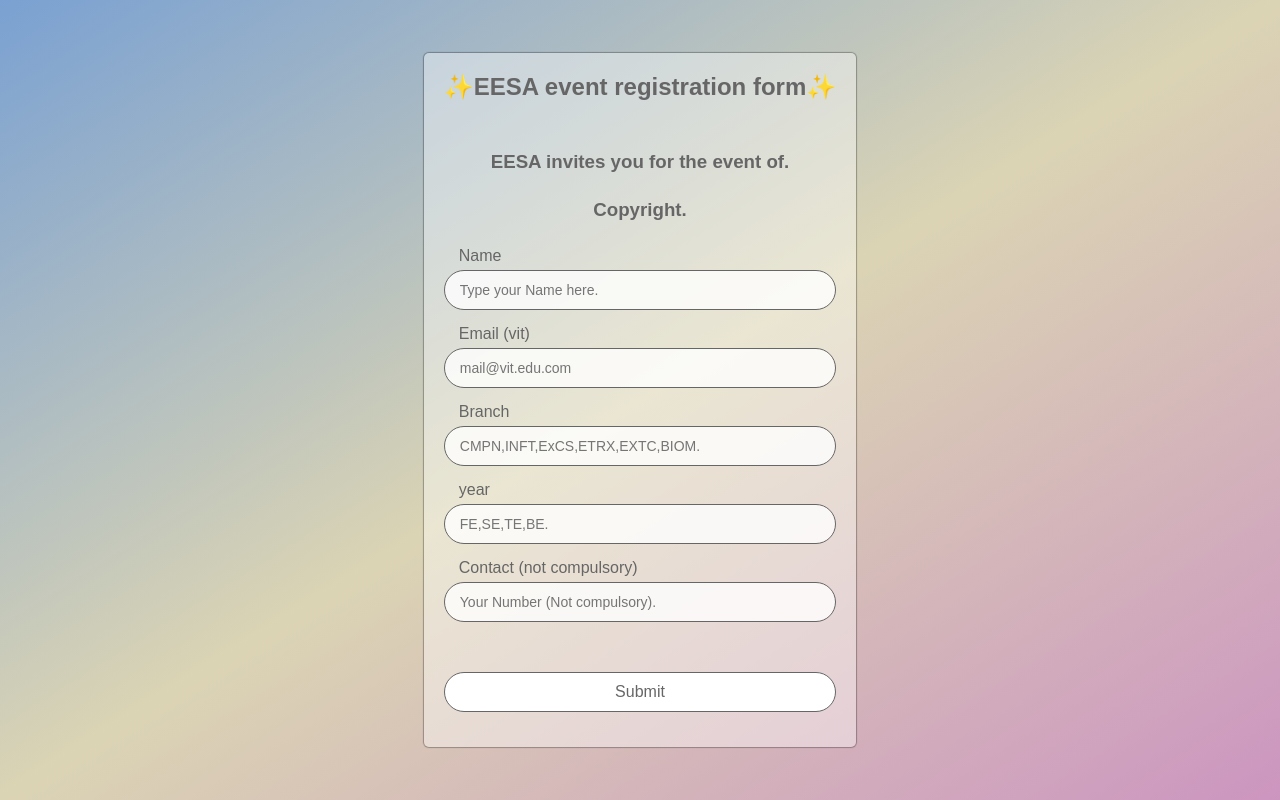
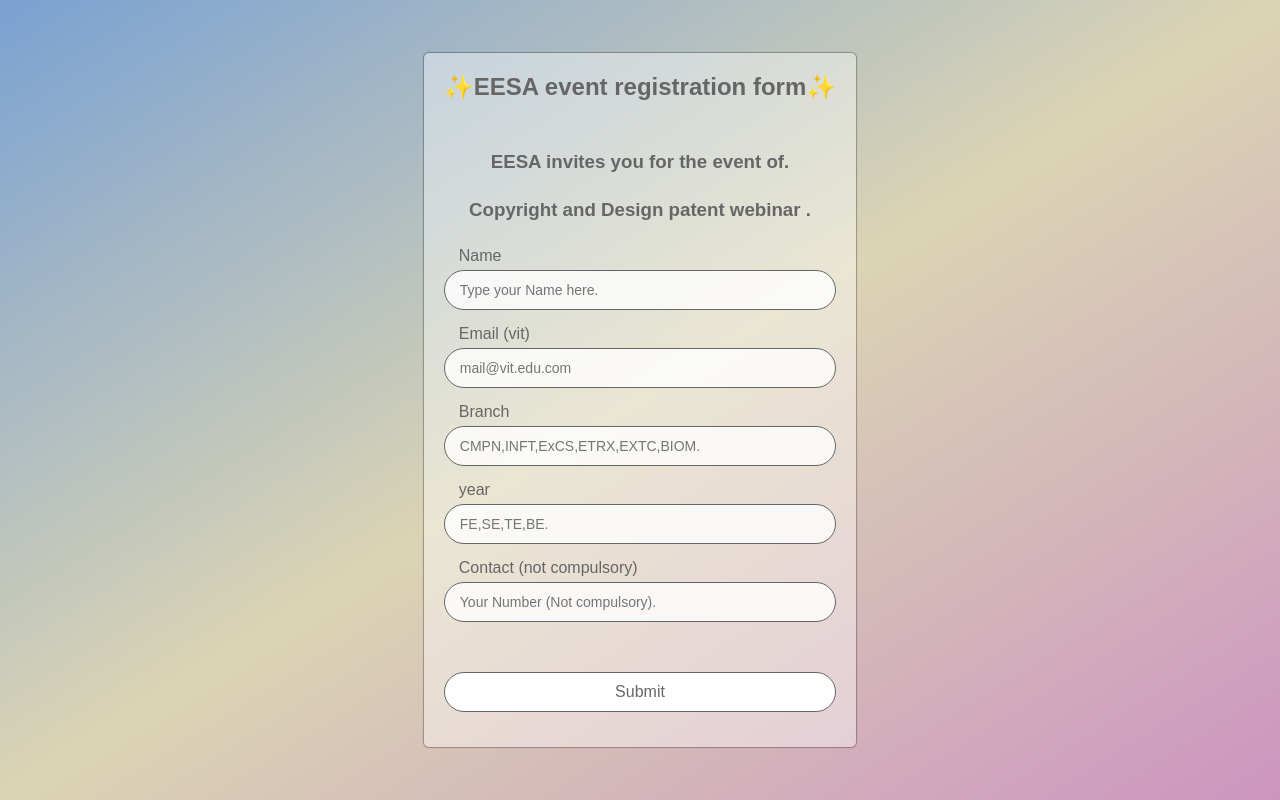
Before and after one commit to Harry-jain/EESA_Form, a plain HTML site: page index.html in a window 1280 px wide. Drawn offline with Linux system fonts and the light colour scheme.

Commit message:
index.html

```diff
--- a/index.html
+++ b/index.html
@@ -11,7 +11,7 @@
     method="post">
       <h2>✨EESA event registration form✨</h2>
       <h3>EESA invites you for the event of.</h3>
-      <h3>Copyright.</h3>
+      <h3>Copyright and Design patent webinar .</h3>
       <div class="input-wrap">
         <label for="name">Name</label>
         <input
```
